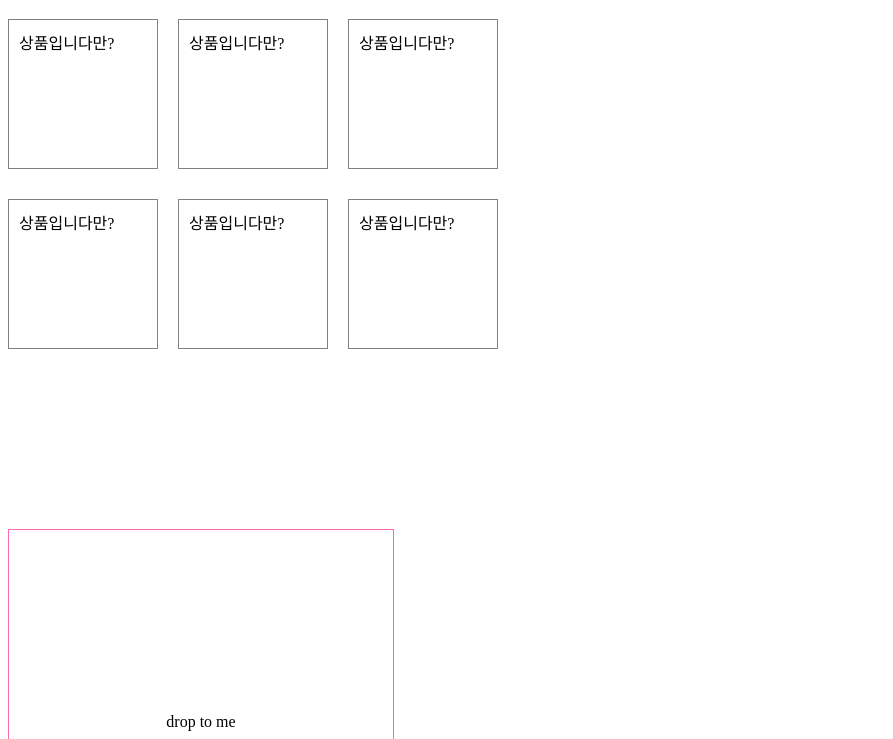
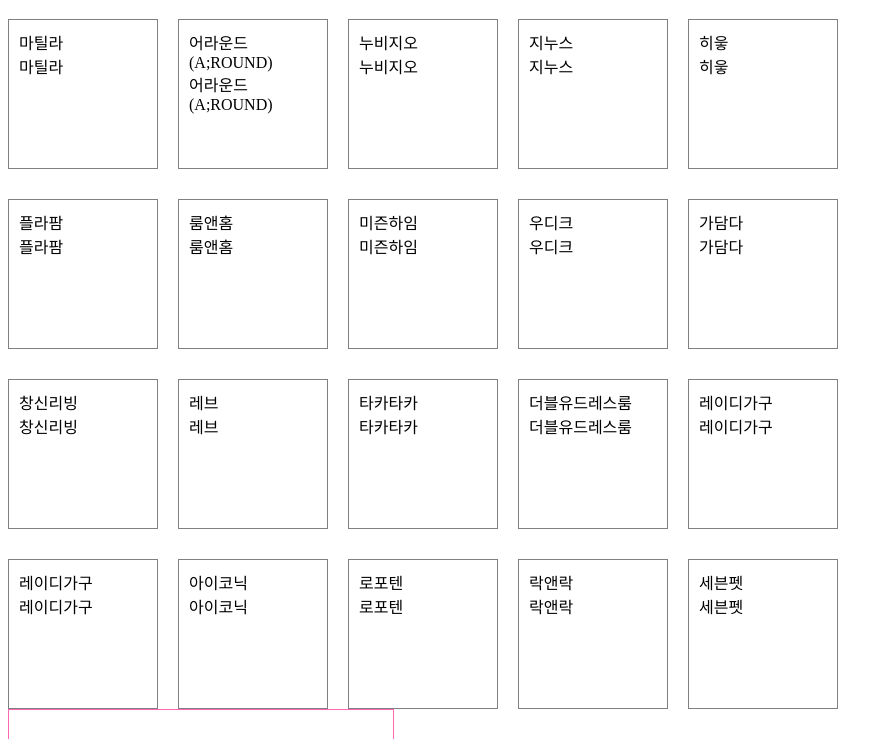
Before and after one commit to TheWorldSkills/B-module, a plain HTML site: page index.html in a window 1280 px wide. Shown: the part 61-800 px from the top of the page, without its empty margins (0-893 px from the left). Drawn offline with nearby package versions, Linux system fonts and the light colour scheme.

Commit message:
Update doc linking json

```diff
--- a/index.html
+++ b/index.html
@@ -12,25 +12,7 @@
 <body>
     <script defer src="js/app.js"></script>
     <h1>Drag</h1>
-    <section id="drag_wrap" class="grid">
-        <div class="grid-item drag-obj" id="a">
-            상품입니다만?
-        </div>
-        <div class="grid-item drag-obj">
-            상품입니다만?
-        </div>
-        <div class="grid-item drag-obj">
-            상품입니다만?
-        </div>
-        <div class="grid-item drag-obj">
-            상품입니다만?
-        </div>
-        <div class="grid-item drag-obj">
-            상품입니다만?
-        </div>
-        <div class="grid-item drag-obj">
-            상품입니다만?
-        </div>
+    <section id="drag-wrap" class="grid">
     </section>
     <section id="drop-place">
         <p>drop to me</p>
--- a/js/app.js
+++ b/js/app.js
@@ -1,22 +1,28 @@
+var is_revert = true;
 
-
-var revertIt = false;
-
-
-
-$(document).ready(function(){
-  $.getJSON("../store/store.json", function(data){
-      console.log(data);
-  })
-})
+$(document).ready(function () {
+  $.getJSON("../store/store.json", function (data, textStatus) {
+    console.log(data, textStatus);
+    for (var i = 0; i < data.length; i++) {
+      $("#drag-wrap").append(
+        `<div class="grid-item drag-obj">${data[i].product_name}<br />${data[i].brand}</div>`
+      );
+      console.log(data[i]);
+      console.log(data[i].id);
+      console.log(data[i].photo);
+      console.log(data[i].brand);
+      console.log(data[i].product_name);
+      console.log(data[i].price);
+    }
+  });
+});
 
 $(function () {
-  $(".drag-obj").draggable({ revert: revertIt });
-
+  $(".drag-obj").draggable({ revert: is_revert });
 
   $("#drop-place").droppable({
     drop: function (event, ui) {
-      $(this).addClass("ui-state-highlight");
+      is_revert = false;
     },
   });
 });
--- a/style/style.css
+++ b/style/style.css
@@ -1,7 +1,7 @@
 .grid {
   display: grid;
-  grid-template-columns: repeat(3, 150px); /* 3 columns */
-  grid-template-rows: repeat(3, 150px); /* 3 rows  */
+  grid-template-columns: repeat(5, 150px); /* 3 columns */
+  grid-template-rows: repeat(4, 150px); /* 3 rows  */
   grid-gap: 30px 20px; /* 50 pixels of space added between rows and 30 pixels added between columns  */
 }
 
```
